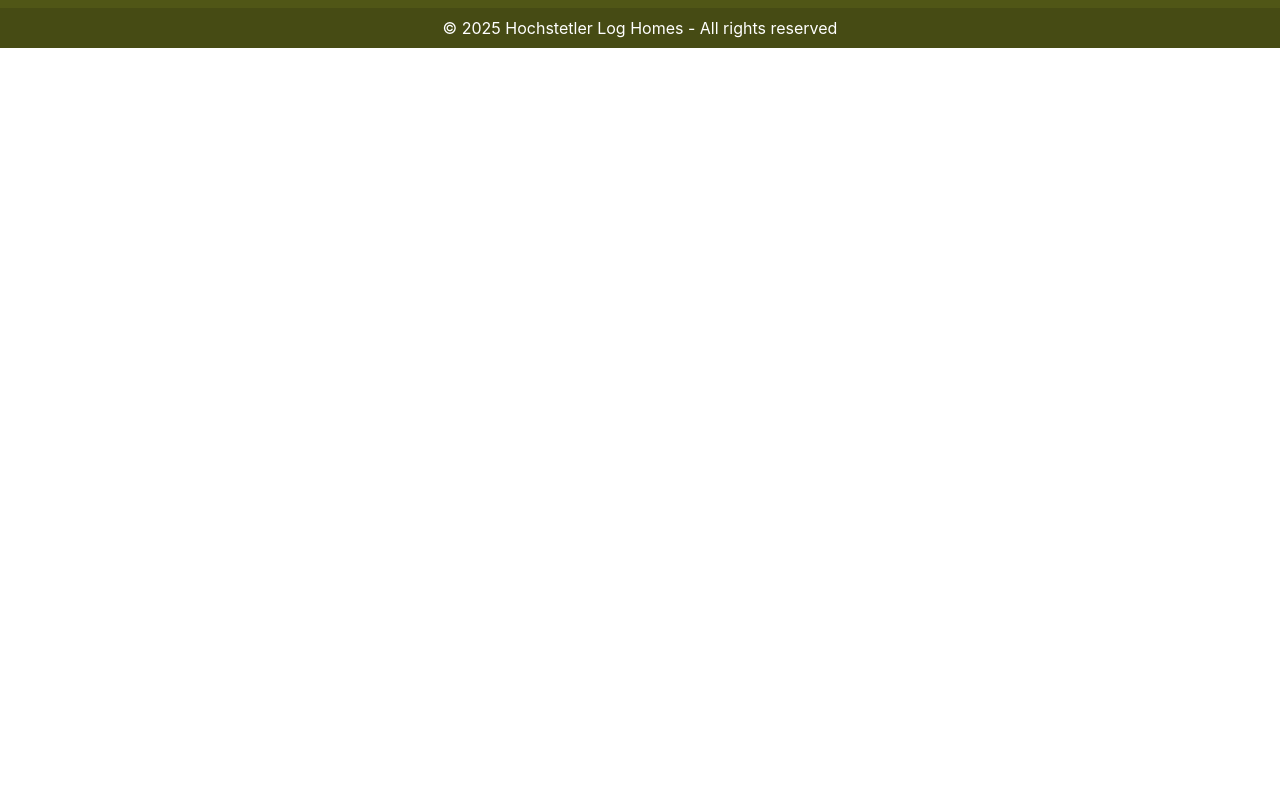
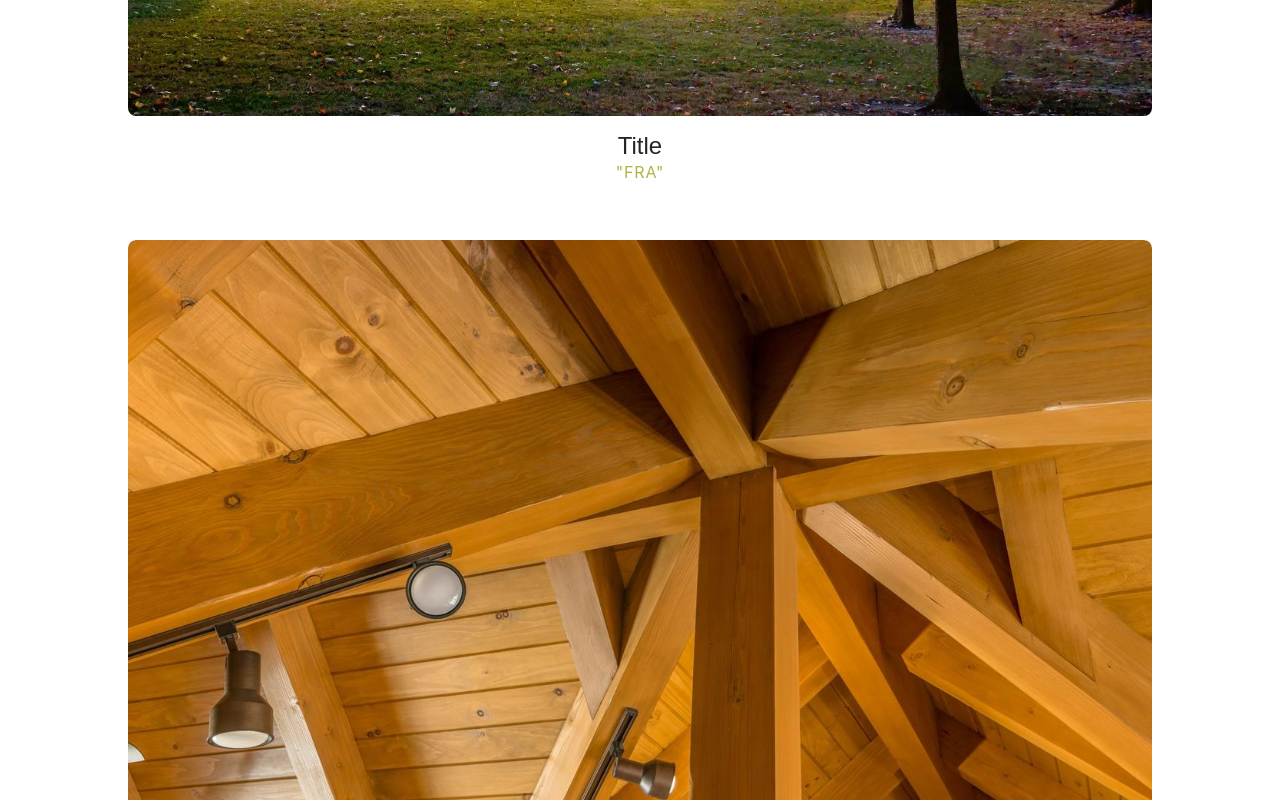
Before and after one commit to iammrverma/Hochstetler, a React (Vite) app: page /#/about-us/commercials in a window 1280 px wide. Shown: the part 1460-2260 px from the top of the page. Before the commit the page ends 1508 px from the top, so only its background shows below. Built offline with nearby package versions, Linux system fonts and the light colour scheme.

Commit message:
RENAME and EDIT PlaceCard -> ProjectGalleryCard

```diff
--- a/src/App.jsx
+++ b/src/App.jsx
@@ -19,6 +19,7 @@
 import FAQs from "./pages/FAQs";
 
 import Difference from "./pages/Difference";
+// import Rentals from "./pages/Rentals";
 import Rentals from "./pages/Rentals";
 import SpecialityStructures from "./pages/SpecialityStructures";
 import Commercials from "./pages/Commercials";
--- a/src/components/Hero4.jsx
+++ b/src/components/Hero4.jsx
@@ -18,7 +18,6 @@
           justifyContent: "flex-start",
           padding: "5rem 4rem",
           minWidth: "50%",
-          border: "2px solid pink",
         }}
       >
         <img
--- a/src/pages/Commercials.jsx
+++ b/src/pages/Commercials.jsx
@@ -1,6 +1,6 @@
 import React from "react";
 import Header from "../components/Header";
-import PlaceCard from "../components/PlaceCard";
+import ProjectGalleryCard from "../components/ProjectGalleryCard";
 
 import hero1img from "../assets/hero1.webp";
 import hero2img from "../assets/hero2.jpg";
@@ -47,8 +47,8 @@
               gap: "3rem",
             }}
           >
-            <PlaceCard src={hero1img} title={"title"} location={"location"} />
-            <PlaceCard src={hero2img} title={"title"} location={"location"} />
+            <ProjectGalleryCard src={hero1img} title={"title"} location={"location"} />
+            <ProjectGalleryCard src={hero2img} title={"title"} location={"location"} />
           </div>
         </div>
       </div>
--- a/src/pages/FloorPlanDetail.jsx
+++ b/src/pages/FloorPlanDetail.jsx
@@ -7,7 +7,7 @@
 import Bathtub from "../components/svgs/Bathtub";
 import ButtonPrimary from "../components/buttons/ButtonPrimary";
 import Hero2 from "../components/Hero2";
-import PlaceCard from "../components/PlaceCard";
+import ProjectGalleryCard from "../components/ProjectGalleryCard";
 import LogHouse from "../components/svgs/LogHouse";
 import PDF from "../components/svgs/PDF";
 import { scrollTo } from "../util";
@@ -145,7 +145,7 @@
         style={{ gridTemplateColumns: "1fr 1fr", gap: "2rem" }}
       >
         {suggestions.map((s, index) => (
-          <PlaceCard src={src} title={s} key={index} to={to} />
+          <ProjectGalleryCard src={src} title={s} key={index} to={to} />
         ))}
       </div>
     </>
--- a/src/pages/HomeTour360.jsx
+++ b/src/pages/HomeTour360.jsx
@@ -4,7 +4,7 @@
 import Hero2 from "../components/Hero2";
 
 import Header from "../components/Header";
-import PlaceCard from "../components/PlaceCard";
+import ProjectGalleryCard from "../components/ProjectGalleryCard";
 import hero1img from "../assets/hero1.webp";
 import hero2img from "../assets/hero2.jpg";
 
@@ -32,8 +32,8 @@
               gap: "3rem",
             }}
           >
-            <PlaceCard src={hero1img} title={"title"} />
-            <PlaceCard src={hero2img} title={"title"} />
+            <ProjectGalleryCard src={hero1img} title={"title"} />
+            <ProjectGalleryCard src={hero2img} title={"title"} />
           </div>
         </div>
       </div>
--- a/src/pages/ProjectGallery.jsx
+++ b/src/pages/ProjectGallery.jsx
@@ -4,7 +4,7 @@
 import Cluster from "../components/Cluster";
 import headerBg from "../assets/header-bg.png";
 import { useWindowSize } from "../contexts/WindowSizeContext";
-import PlaceCard from "../components/PlaceCard";
+import ProjectGalleryCard from "../components/ProjectGalleryCard";
 
 import hero2img from "../assets/hero2.jpg";
 import hero1img from "../assets/hero1.webp";
@@ -15,19 +15,19 @@
       className="grid"
       style={{ gridTemplateColumns: `repeat(${repeat}, 1fr)`, gap: "1rem" }}
     >
-      <PlaceCard
+      <ProjectGalleryCard
         src={card1.src}
         title={card1.title}
         location={card1.location}
       />
-      <PlaceCard
+      <ProjectGalleryCard
         src={card2.src}
         title={card2.title}
         location={card2.location}
       />
 
       {large && (
-        <PlaceCard
+        <ProjectGalleryCard
           src={card3.src}
           title={card3.title}
           location={card3.location}
--- a/src/pages/SpecialityStructures.jsx
+++ b/src/pages/SpecialityStructures.jsx
@@ -1,6 +1,6 @@
 import React from "react";
 import Header from "../components/Header";
-import PlaceCard from "../components/PlaceCard";
+import ProjectGalleryCard from "../components/ProjectGalleryCard";
 import hero1img from "../assets/hero1.webp";
 import hero2img from "../assets/hero2.jpg";
 
@@ -33,8 +33,8 @@
               gap: "3rem",
             }}
           >
-            <PlaceCard src={hero1img} title={"title"} />
-            <PlaceCard src={hero2img} title={"title"} />
+            <ProjectGalleryCard src={hero1img} title={"title"} />
+            <ProjectGalleryCard src={hero2img} title={"title"} />
           </div>
         </div>
       </div>
```
